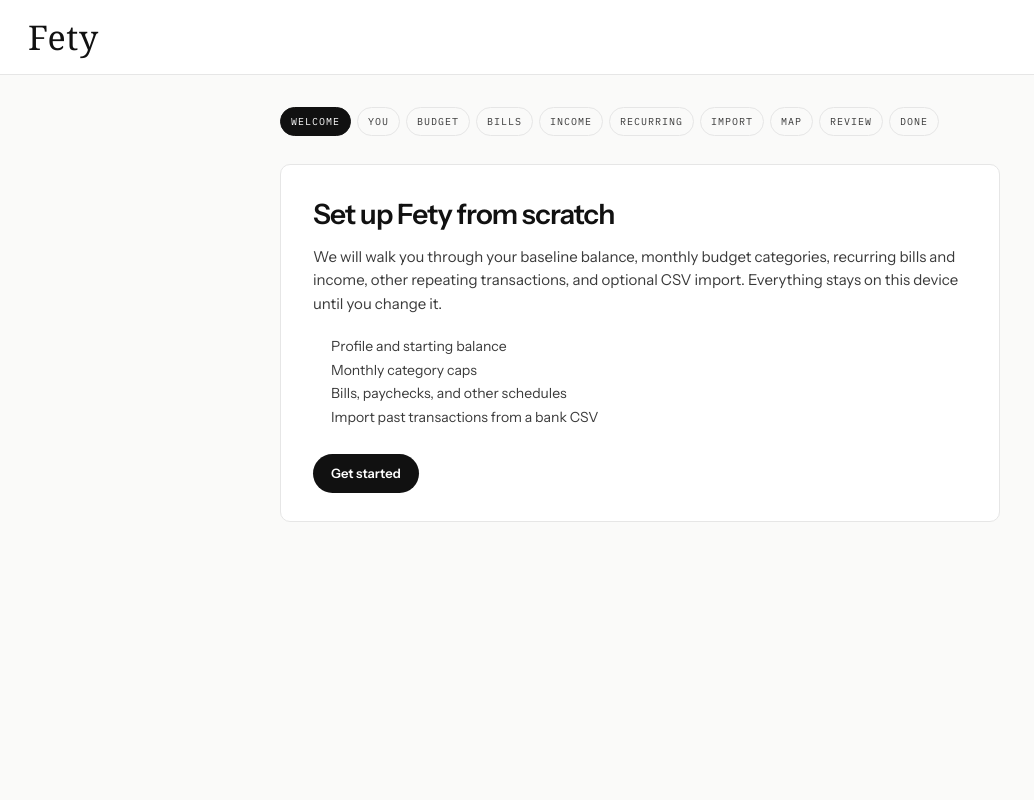
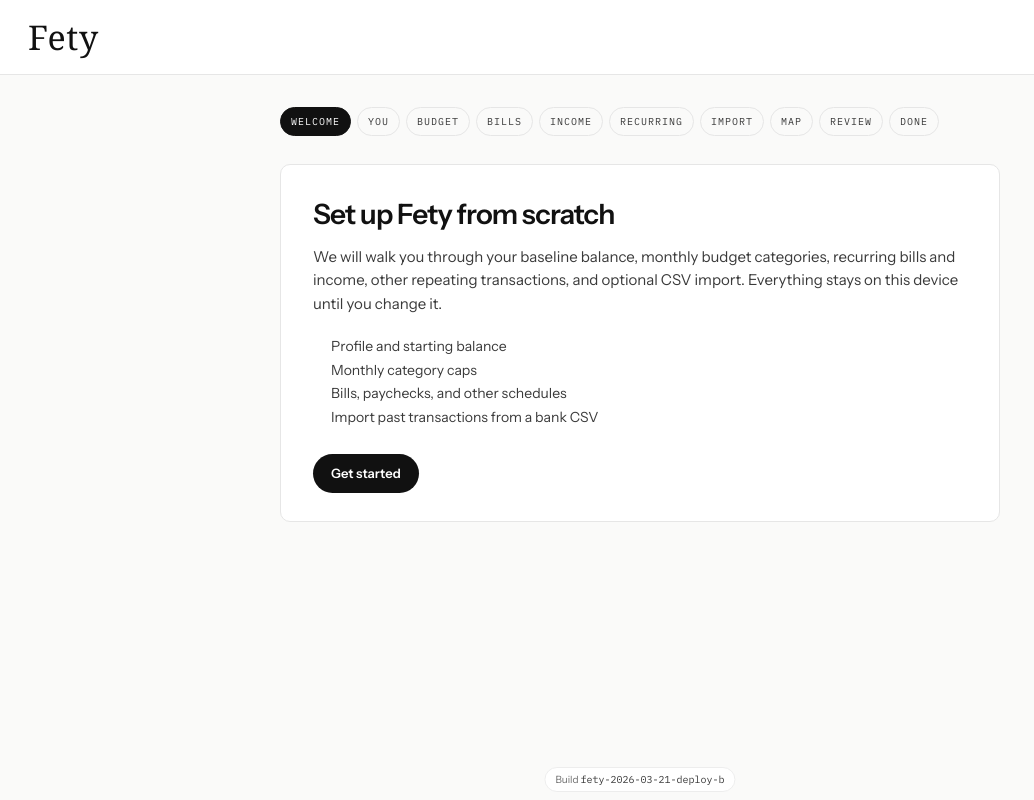
Before and after one commit to brittanyparity/fety, a React (Vite) app: page / in a window 1280 px wide. Shown: the whole page, without its empty margins (0-1034 px from the left). Built offline with nearby package versions, Linux system fonts and the light colour scheme; the HTML template or start-up script is replaced by a standard one; a web font is replaced by a local one.

Commit message:
Build labels

```diff
--- a/src/App.tsx
+++ b/src/App.tsx
@@ -27,6 +27,7 @@
 } from "recharts";
 import { nextBillOccurrenceOnOrAfter } from "./lib/billScheduling";
 import WidgetPinIcon from "./components/WidgetPinIcon";
+import FetyBuildStrip from "./components/FetyBuildStrip";
 
 // ─── Types ─────────────────────────────────────────────────────────────────────
 type Page = "dashboard" | "budget" | "spending" | "goals" | "settings" | "calendar";
@@ -2332,6 +2333,7 @@
 
   if (!store.onboardingCompleted) {
     return (
+      <>
         <OnboardingView
           store={store}
           onUpdateProfile={updateProfile}
@@ -2342,6 +2344,8 @@
           onImportTransactionsBulk={importTransactionsBulk}
           onComplete={completeOnboarding}
         />
+        <FetyBuildStrip />
+      </>
     );
   }
 
@@ -2433,6 +2437,7 @@
           />
         )}
       </div>
-    </div>
-  );
-}
+      <FetyBuildStrip />
+    </div>
+  );
+}
--- /dev/null
+++ b/src/components/FetyBuildStrip.tsx
@@ -0,0 +1,10 @@
+import { APP_BUILD_LABEL } from "../lib/appBuildLabel";
+
+/** Visible on every screen so deployments can be verified against Git. */
+export default function FetyBuildStrip() {
+  return (
+    <p className="fety-build-strip" title="Compare this to the latest commit on GitHub main">
+      Build <code>{APP_BUILD_LABEL}</code>
+    </p>
+  );
+}
--- a/src/index.css
+++ b/src/index.css
@@ -418,6 +418,28 @@
   min-height: 0;
 }
 
+.fety-build-strip {
+  position: fixed;
+  bottom: 8px;
+  left: 50%;
+  transform: translateX(-50%);
+  z-index: 10000;
+  margin: 0;
+  padding: 4px 10px;
+  border-radius: 99px;
+  font-size: 10px;
+  color: var(--ink-3);
+  background: color-mix(in srgb, var(--surface) 92%, transparent);
+  border: 1px solid var(--border-soft);
+  pointer-events: none;
+  font-family: var(--font-sans);
+}
+
+.fety-build-strip code {
+  font-size: 10px;
+  color: var(--ink-2);
+}
+
 .fety-yearly-legend {
   flex-shrink: 0;
   z-index: 5;
--- a/src/lib/appBuildLabel.ts
+++ b/src/lib/appBuildLabel.ts
@@ -1,2 +1,2 @@
 /** Bump when verifying Figma Make / preview picked up a new deploy. */
-export const APP_BUILD_LABEL = "fety-2026-03-21-transfer-goals";
+export const APP_BUILD_LABEL = "fety-2026-03-21-deploy-b";
--- a/vite.config.ts
+++ b/vite.config.ts
@@ -1,9 +1,33 @@
 import { defineConfig, type HtmlTagDescriptor, type Plugin } from 'vite'
 import react from '@vitejs/plugin-react'
 import tailwindcss from '@tailwindcss/vite'
+import fs from 'node:fs'
 import path from 'node:path'
 
 import siteConfiguration from './.figma/make/site.json'
+
+function readAppBuildLabel(): string {
+  const file = path.resolve(__dirname, 'src/lib/appBuildLabel.ts')
+  const text = fs.readFileSync(file, 'utf8')
+  const m = text.match(/APP_BUILD_LABEL\s*=\s*"([^"]+)"/)
+  return m?.[1] ?? 'unknown'
+}
+
+/** Embeds build id in dist/index.html for View Source checks on Vercel / Figma deploy. */
+function fetyBuildLabelMeta(): Plugin {
+  const label = readAppBuildLabel()
+  return {
+    name: 'fety-build-label-meta',
+    transformIndexHtml: {
+      order: 'post',
+      handler(html) {
+        const tag = `<meta name="fety-build" content="${label}" />`
+        if (html.includes('name="fety-build"')) return html
+        return html.replace('</head>', `    ${tag}\n  </head>`)
+      },
+    },
+  }
+}
 
 // Vite config — https://vitejs.dev/config/
 export default defineConfig(({ mode }) => {
@@ -20,6 +44,7 @@
       react(),
       tailwindcss(),
       figmaSiteConfiguration(siteConfiguration),
+      fetyBuildLabelMeta(),
       figmaErrorOverlayReplay(),
       figmaReactRefreshBoundaryFallback(),
       figmaMakeKitPlugin({ storiesGlob: '/src/**/*.stories.{ts,tsx,js,jsx}' }),
```
Also changed, not shown: 1 other file (tests, documents, lock files or other folders). Lines whose indentation alone changed are shown as unchanged.
